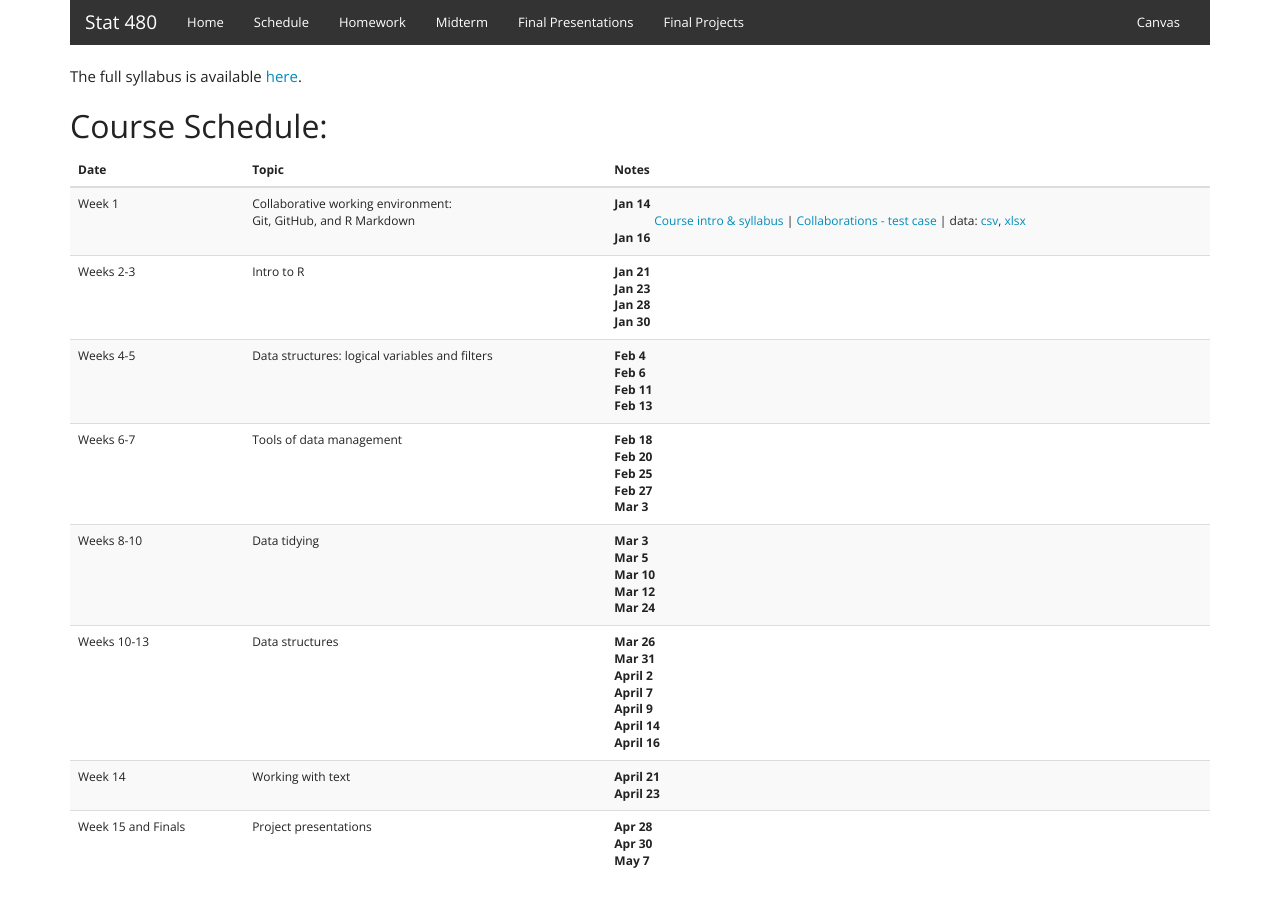
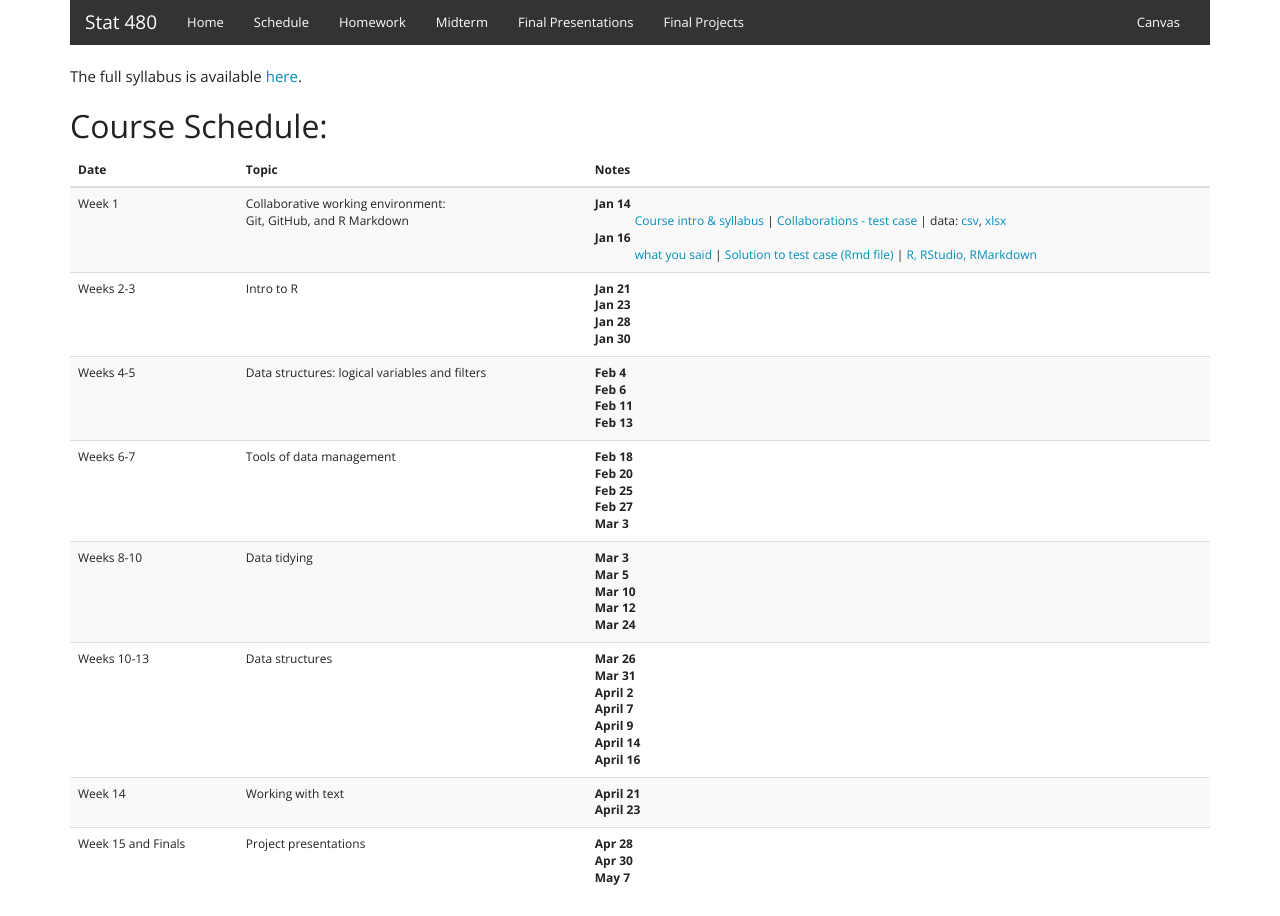
Before and after one commit to Stat480-at-ISU/Stat480-at-ISU.github.io, a Jekyll site: the page built from schedule.html, in a window 1280 px wide. Built offline with Jekyll 4.4.1, drawn with Linux system fonts in a browser that asks for light colours.

Commit message:
add to schedule

```diff
--- a/schedule.html
+++ b/schedule.html
@@ -27,7 +27,11 @@ The full syllabus is available <a href="syllabus.pdf" target=_blank>here</a>.
           <dt>Jan 14</dt>
           <dd><a href="../materials/00-getting_started/slides.html" target=_blank>Course intro & syllabus</a> | <a href="../materials/01-collaborative_environment/01_test-case.html" target=_blank>Collaborations - test case</a> | data: <a href="../materials/01-collaborative_environment/data/gapminder-5060.csv" target=_blank>csv</a>, <a href="../materials/01-collaborative_environment/data/gapminder-5060.xlsx" target=_blank>xlsx</a></dd>
           <dt>Jan 16</dt>
-          <dd> <!--<a href="../materials/01_collaborative-environment/01b_what-you-said.html" target=_blank>what you said</a> | <a href="../materials/01_collaborative-environment/02_test-case-solution.html" target=_blank>Solution to test case</a> <a href="../materials/01_collaborative-environment/02_test-case-solution.Rmd">(Rmd file)</a> | <a href="../materials/01_collaborative-environment/03_rmarkdown.html" target=_blank>R, RStudio, RMarkdown</a> --> </dd>
+          <dd>
+          <dd>
+            <a href="../materials-2020/01-collaborative_environment/01b-what_you_said.html" target=_blank>what you said</a> | <a href="../materials-2020/01-collaborative_environment/02_test_case_solution.html" target=_blank>Solution to test case</a> <a href="../materials-2020/01-collaborative_environment/02-test_case_solution.Rmd">(Rmd file)</a> | <a href="../materials-2020/01-collaborative_environment/03-rmarkdown.html" target=_blank>R, RStudio, RMarkdown</a>
+          </dd>
+          </dd>
         </td>
       </tr>
       <tr>
```
